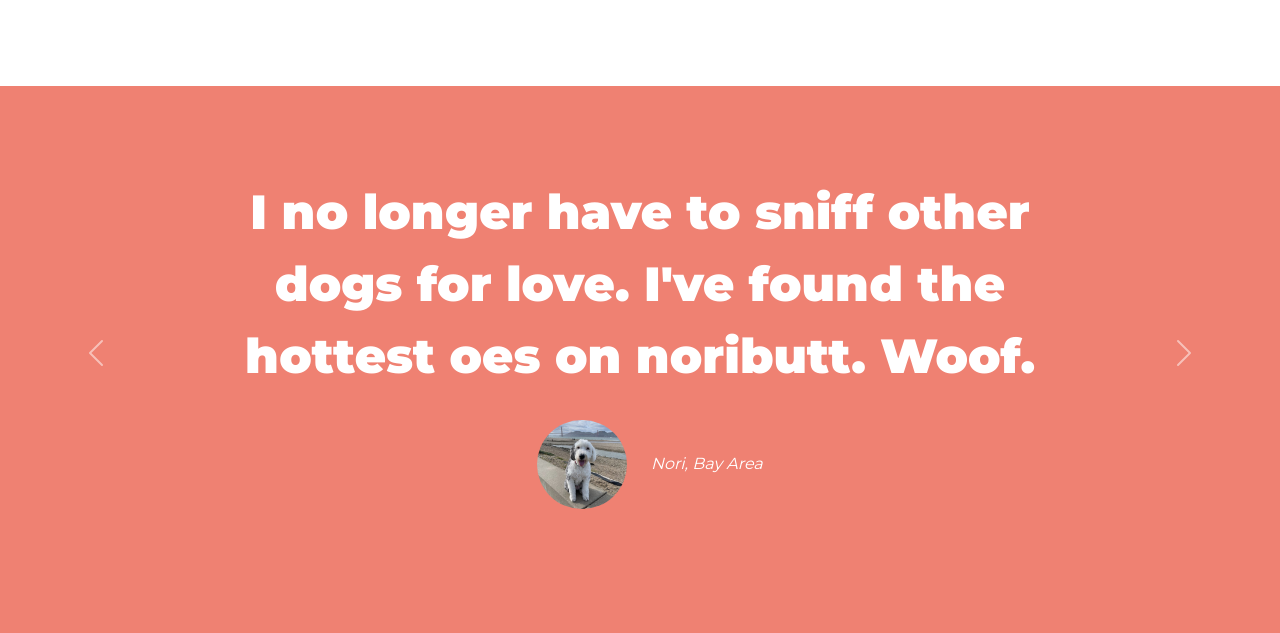
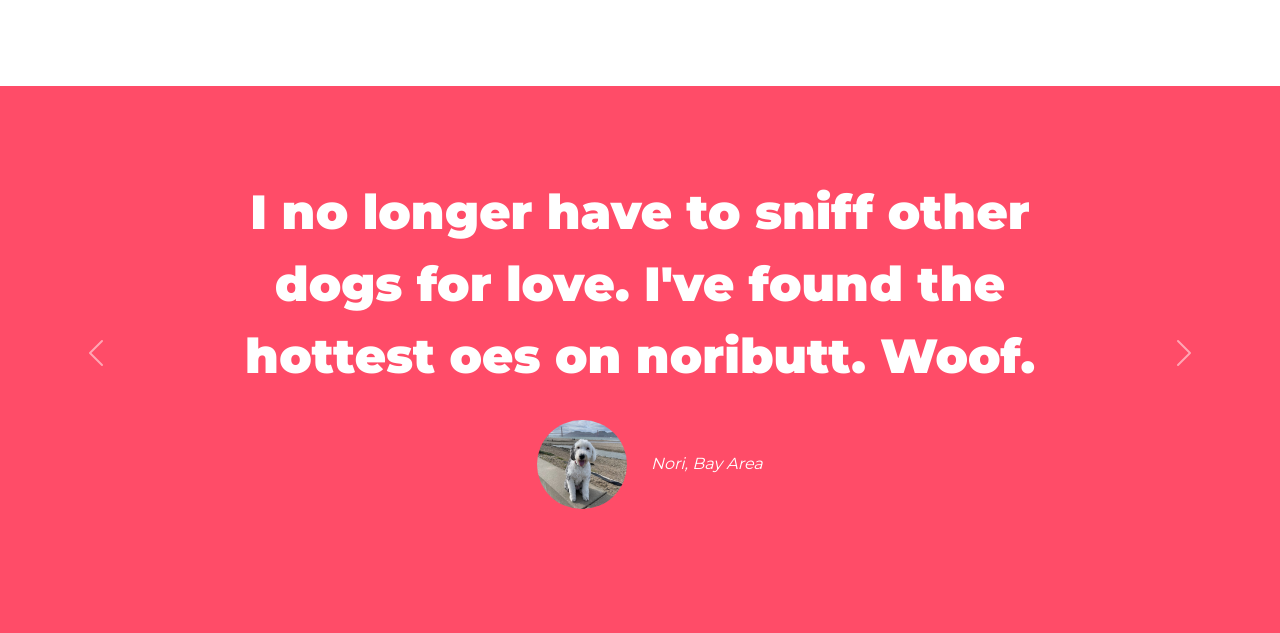
Before and after one commit to ricardochan319/noributt, a plain HTML site: page index.html in a window 1280 px wide. Shown: the part 1081-1714 px from the top of the page. Drawn offline with nearby package versions, Linux system fonts and the light colour scheme.

Commit message:
updated styles.css

```diff
--- a/css/styles.css
+++ b/css/styles.css
@@ -40,8 +40,9 @@ p {
 /* Sections */
 
 .colored-section {
-  background-color: #ff4c68;
+  background-color: #ff4c68 !important;
   color: #fff;
+  border-style: "none";
 }
 
 .white-section {
```
